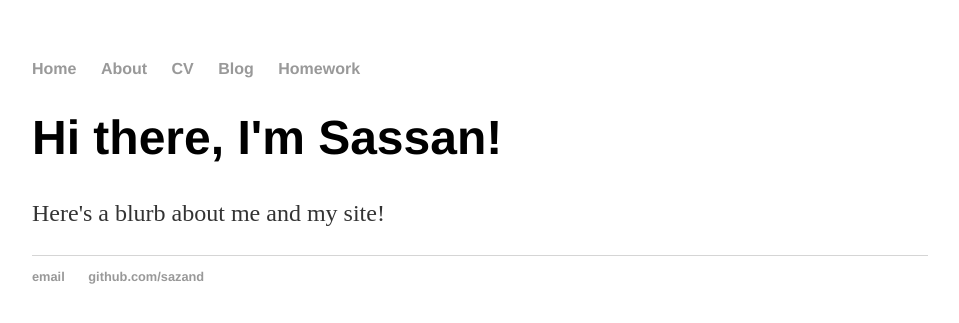
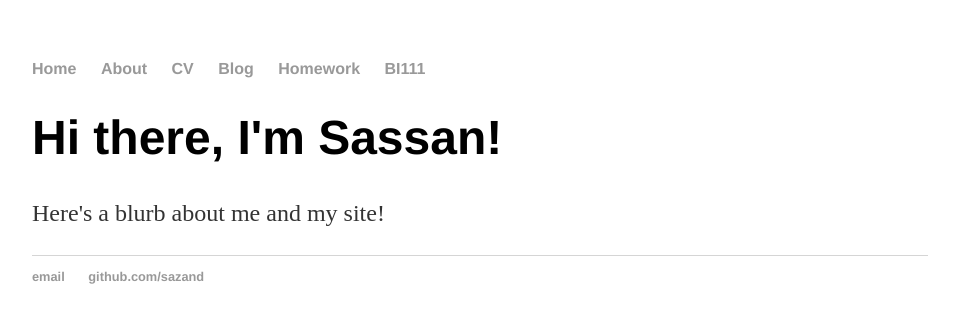
Before and after one commit to sazand/sazand.github.io, a Jekyll site: the page built from index.html, in a window 1280 px wide. Shown: the top 323 px of the page, without its empty margins (160-1119 px from the left). Built offline with Jekyll 4.4.1, drawn with Linux system fonts in a browser that asks for light colours.

Commit message:
Update default.html

```diff
--- a/_layouts/default.html
+++ b/_layouts/default.html
@@ -13,6 +13,7 @@
 				<li><a href="/cv">CV</a></li>
 				<li><a href="/blog">Blog</a></li>
 				<li><a href="/homework">Homework</a></li>
+				<li><a href="/bi111">BI111</a></li>
 	    		</ul>
 			</nav>
 			<div class="container">
```
